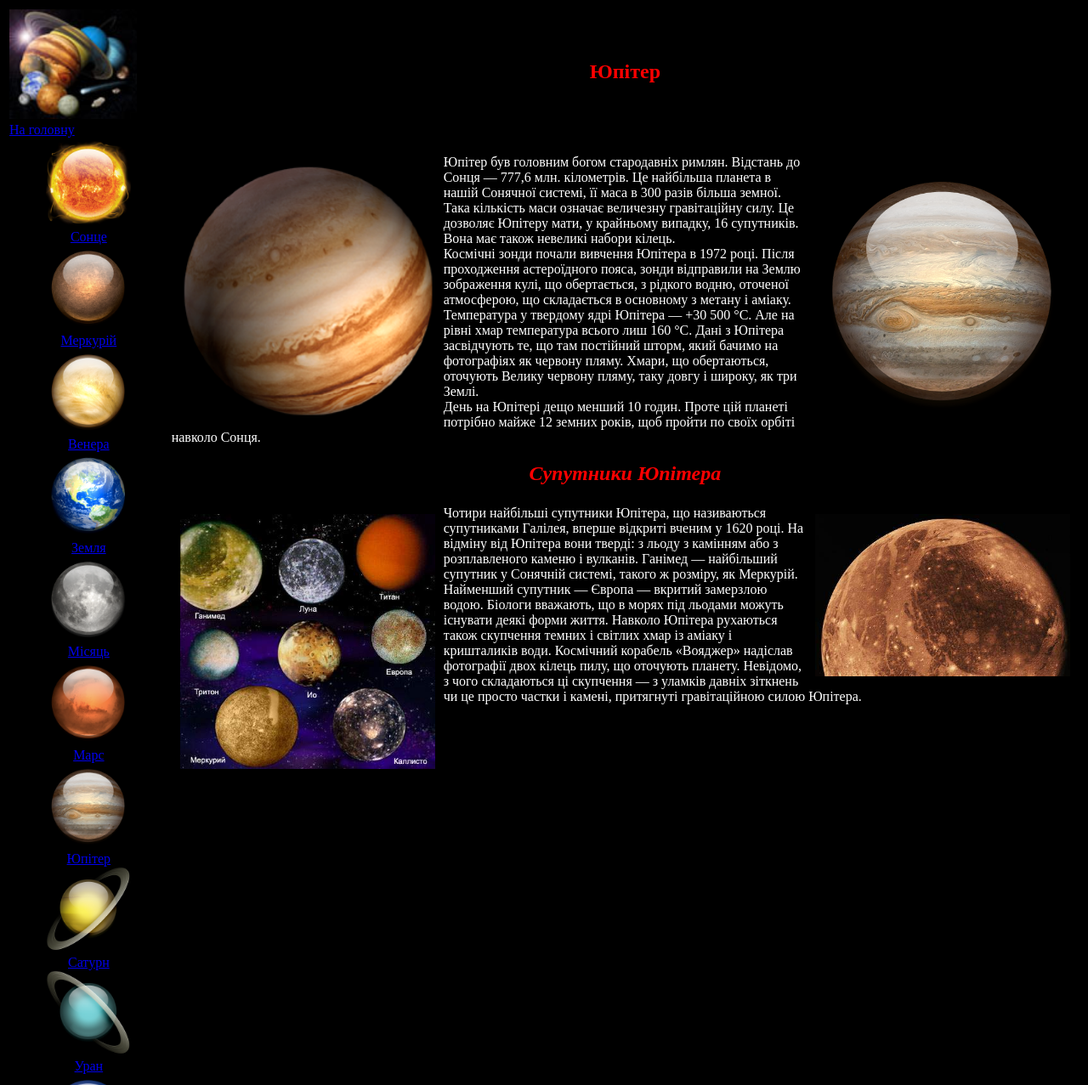
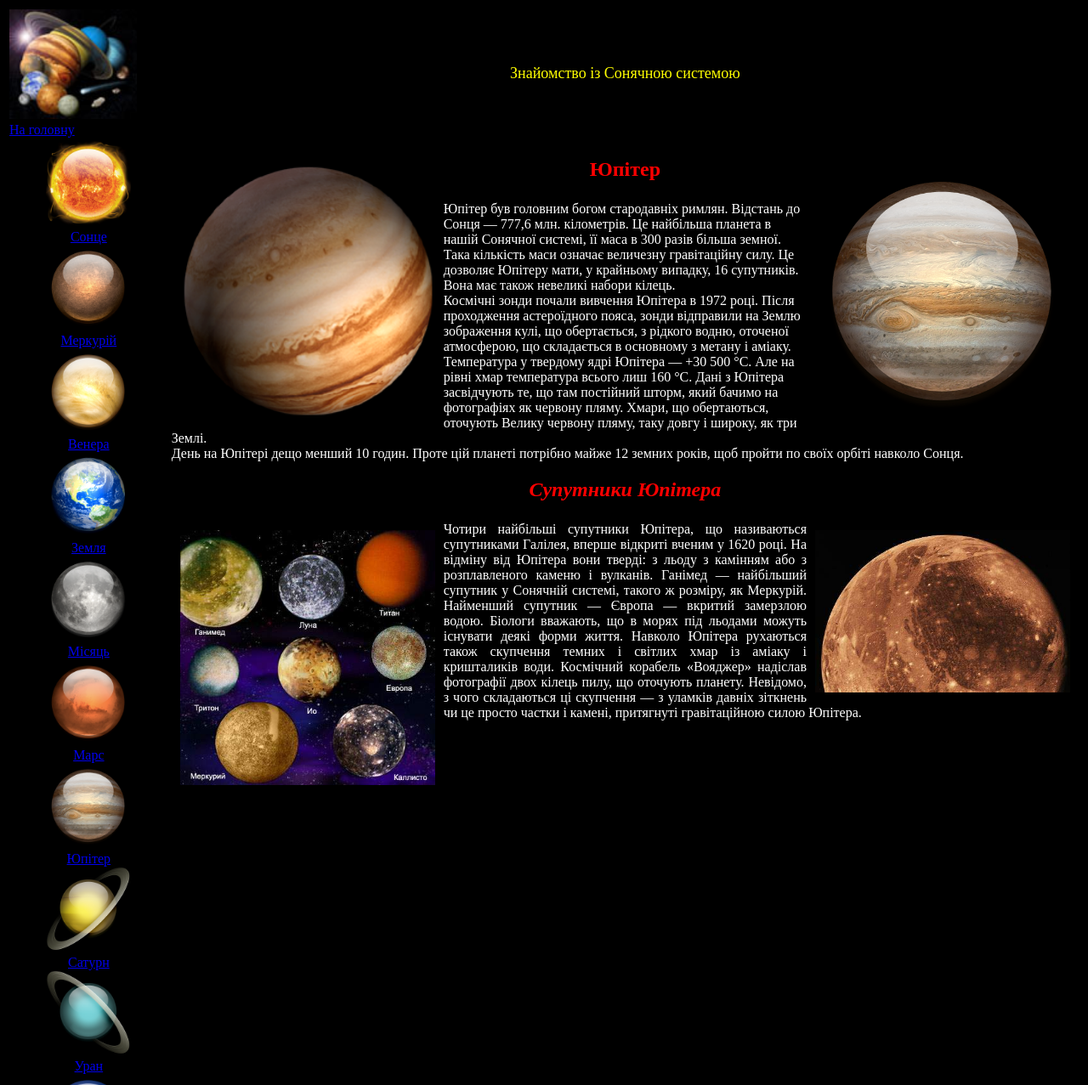
Before and after one commit to AriSL06/AriSL06.github.io, a plain HTML site: page jupiter.html in a window 1280 px wide. Shown: the top 1277 px of the page at 85% size. Drawn offline with Linux system fonts and the light colour scheme.

Commit message:
jupiter.html

```diff
--- a/jupiter.html
+++ b/jupiter.html
@@ -5,10 +5,10 @@
 		<meta charset="utf-8">
 	</head>
 	<body bgcolor="black" text="white">
-<table>
+<table 100%>
 	<tr>
 		<td width="15%"><a href="index.html"><img src="images/golovna.jpg" width="150" alt="Сонячна система"><br>На головну</a></td>
-		<td><p><center><h2><b><font color="red">Юпітер</font></b></p></center></h2></td>
+		<td><center><p><font color="yellow" size=4>Знайомство із Cонячною системою</font></center></td>
 	</tr>
 	<tr>
 		<td width="15%"  align="center" valign="top">
@@ -38,6 +38,7 @@
 		<td valign="top">
 <p><img src="images\Jupiter.png"/ width="300" alt="jupiter" align="right" hspace="10" vspace="10">
 <p><img src="images\QsJupiter.png"/ width="300" alt="jupiter" align="left" hspace="10" vspace="10">
+<p><center><h2><b><font color="red">Юпітер</font></b></p></center></h2>
 <br< align="justify">Юпітер був головним богом стародавніх римлян. Відстань до Сонця — 777,6 млн. кілометрів.
 <br< align="justify">Це найбільша планета в нашій Сонячної системі, її маса в 300 разів більша земної. Така кількість маси означає величезну гравітаційну силу. Це дозволяє Юпітеру мати, у крайньому випадку, 16 супутників. Вона має також невеликі набори кілець.
 <br>Космічні зонди почали вивчення Юпітера в 1972 році. Після проходження астероїдного пояса, зонди відправили на Землю зображення кулі, що обертається, з рідкого водню, оточеної атмосферою, що складається в основному з метану і аміаку.
@@ -48,6 +49,6 @@
 <p><img src="images\Супутники планет Сонячної системи.jpg"/ width="300" alt="супутники" align="left" hspace="10" vspace="10">
 <br< align="justify">Чотири найбільші супутники Юпітера, що називаються супутниками Галілея, вперше відкриті вченим у 1620 році. На відміну від Юпітера вони тверді: з льоду з камінням або з розплавленого каменю і вулканів. Ганімед — найбільший супутник у Сонячній системі, такого ж розміру, як Меркурій. Найменший супутник — Європа — вкритий замерзлою водою. Біологи вважають, що в морях під льодами можуть існувати деякі форми життя.
 Навколо Юпітера рухаються також скупчення темних і світлих хмар із аміаку і кришталиків води. Космічний корабель «Вояджер» надіслав фотографії двох кілець пилу, що оточують планету. Невідомо, з чого складаються ці скупчення — з уламків давніх зіткнень чи це просто частки і камені, притягнуті гравітаційною силою Юпітера.
-</tr></td></table>
+</td></tr></table>
 </body>
 </html>
```
